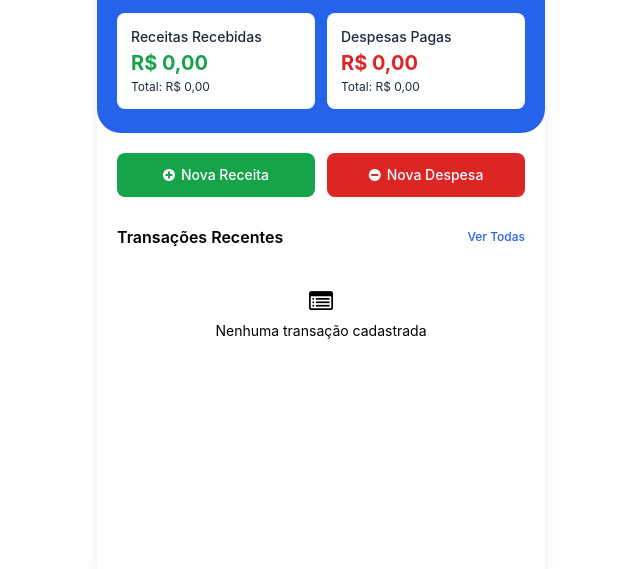
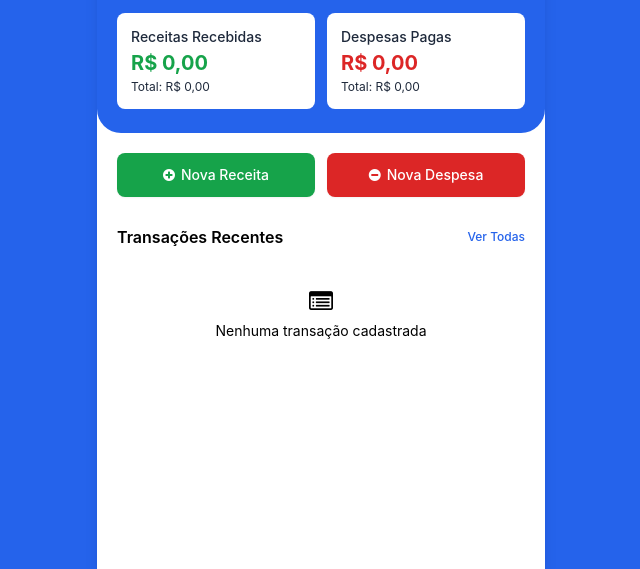
Before and after one commit to galaxyplay1234/meudolar, a plain HTML site: page index.html in a window 1280 px wide. Shown: the part 231-800 px from the top of the page, without its empty margins (319-959 px from the left). Drawn offline with nearby package versions, Linux system fonts and the light colour scheme; no server answers.

Commit message:
Atualizar o index.html

```diff
--- a/index.html
+++ b/index.html
@@ -4,10 +4,11 @@
     <meta charset="UTF-8">
     <meta name="viewport" content="width=device-width, initial-scale=1.0, maximum-scale=1.0, user-scalable=no">
 
-    <!-- ✅ BARRA DE STATUS AZUL -->
+    <!-- ✅ CONFIGURAÇÃO COMPLETA PARA BARRA AZUL NO IPHONE -->
     <meta name="theme-color" content="#2563EB">
     <meta name="apple-mobile-web-app-capable" content="yes">
-    <meta name="apple-mobile-web-app-status-bar-style" content="black-translucent">
+    <!-- ESSE É O PRINCIPAL PARA FICAR AZUL NO IOS -->
+    <meta name="apple-mobile-web-app-status-bar-style" content="default">
     <meta name="apple-mobile-web-app-title" content="Minhas Finanças">
 
     <title>Controle Financeiro</title>
@@ -46,7 +47,14 @@
             .no-select { -webkit-user-select: none; user-select: none; }
             .scrollbar-hide::-webkit-scrollbar { display: none; }
         }
-        html, body { overscroll-behavior: none; touch-action: pan-x pan-y; height: 100%; padding-top: env(safe-area-inset-top); }
+        html, body {
+            overscroll-behavior: none;
+            touch-action: pan-x pan-y;
+            height: 100%;
+            /* Ajusta o espaço do topo no iPhone */
+            padding-top: env(safe-area-inset-top);
+            background-color: #2563EB;
+        }
 
         .campo-data-wrapper { position: relative; }
         .campo-data-wrapper input[type="date"] {
@@ -126,8 +134,9 @@
                 <div class="text-center text-gray-400 py-6"><i class="fa fa-list-alt text-2xl mb-1"></i><p class="text-sm">Nenhuma transação cadastrada</p></div>
             </div>
         </div>
+    </div>
 
-        <!-- MODAIS -->
+    <!-- RESTO DO CÓDIGO (MODAIS, FIREBASE, FUNÇÕES) PERMANECE EXATAMENTE IGUAL -->
     <div id="modalOpcoesAtualizar" class="fixed inset-0 bg-black/60 flex items-center justify-center z-50 hidden">
         <div class="bg-white rounded-2xl w-full max-w-sm p-5 mx-4">
             <h3 class="text-lg font-bold mb-4 text-center">O que deseja atualizar?</h3>
@@ -258,7 +267,6 @@
                 </div>
             </div>
             <button onclick="fecharModalWhatsapp()" class="w-full bg-whatsapp hover:bg-whatsapp/90 text-white font-medium rounded-lg p-3 mt-5 transition">Entendi</button>
-            </div>
         </div>
     </div>
 
```
Lines whose indentation alone changed are shown as unchanged.
